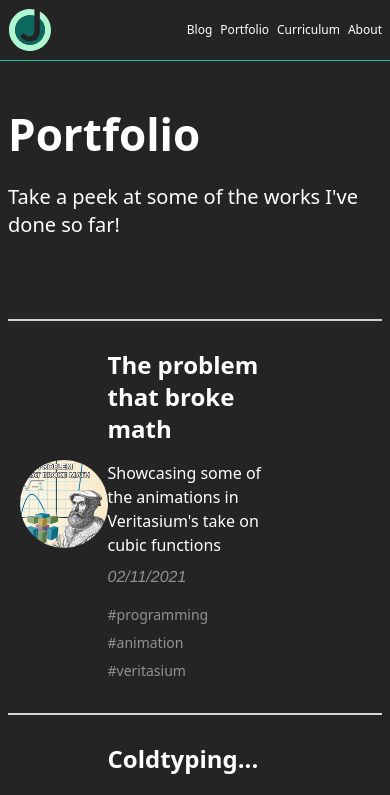
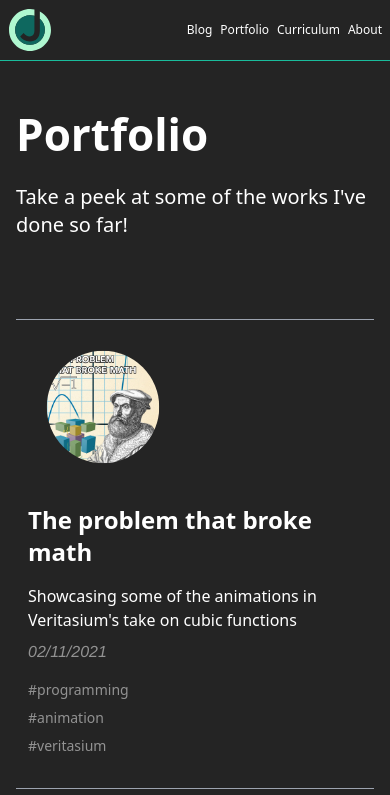
Before and after one commit to jesi-rgb/old.jesirgb.com, a Next.js app: page /portfolio in a window 390 px wide. Shown: the top 795 px of the page. Built offline with nearby package versions, Linux system fonts and the light colour scheme; a web font is replaced by a local one.

Commit message:
more changes to portfolio index and responsiveness

```diff
--- a/components/PortfolioItem.js
+++ b/components/PortfolioItem.js
@@ -11,17 +11,17 @@ export default function PortfolioItem({
 }) {
   return (
     <a href={"/portfolio/" + slug}>
-      <div className="text-white border-t-2 border-gray-300 my-5 p-3 bg-opacity-40 flex flex-shrink-0 items-center">
-        <div className="w-1/4">
+      <div className="text-white border-t border-gray-400 my-5 p-3 bg-opacity-40 flex flex-col xl:flex-row xl:flex-shrink-0 xl:items-center">
+        <div className="xl:w-1/4">
           <Image
             src={image || "/jesi.svg"}
-            className="rounded-full"
+            className="rounded-full transform scale-75 xl:scale-100"
             width={150}
             height={150}
           />
         </div>
 
-        <div className="flex flex-col w-2/4">
+        <div className="flex flex-col xl:w-2/4">
           <div className="font-bold my-4 text-2xl">{title}</div>
           <div className="font-blogpost xl:text-xl mb-2">{description}</div>
           <Date date={date} />
--- a/pages/portfolio/index.js
+++ b/pages/portfolio/index.js
@@ -11,6 +11,7 @@ export default function Blog({ slugs }) {
         <title>Portfolio</title>
       </Head>
       <Layout>
+        <div className="mx-2 xl:mx-auto xl:max-w-4xl">
           <div className="text-6xl xl:text-7xl font-bold text-white mx-2 xl:mx-auto xl:max-w-full">
             Portfolio
           </div>
@@ -29,6 +30,7 @@ export default function Blog({ slugs }) {
                 tags={slug.tags}
               />
             ))}
+          </div>
         </div>
       </Layout>
     </>
```
Lines whose indentation alone changed are shown as unchanged.
